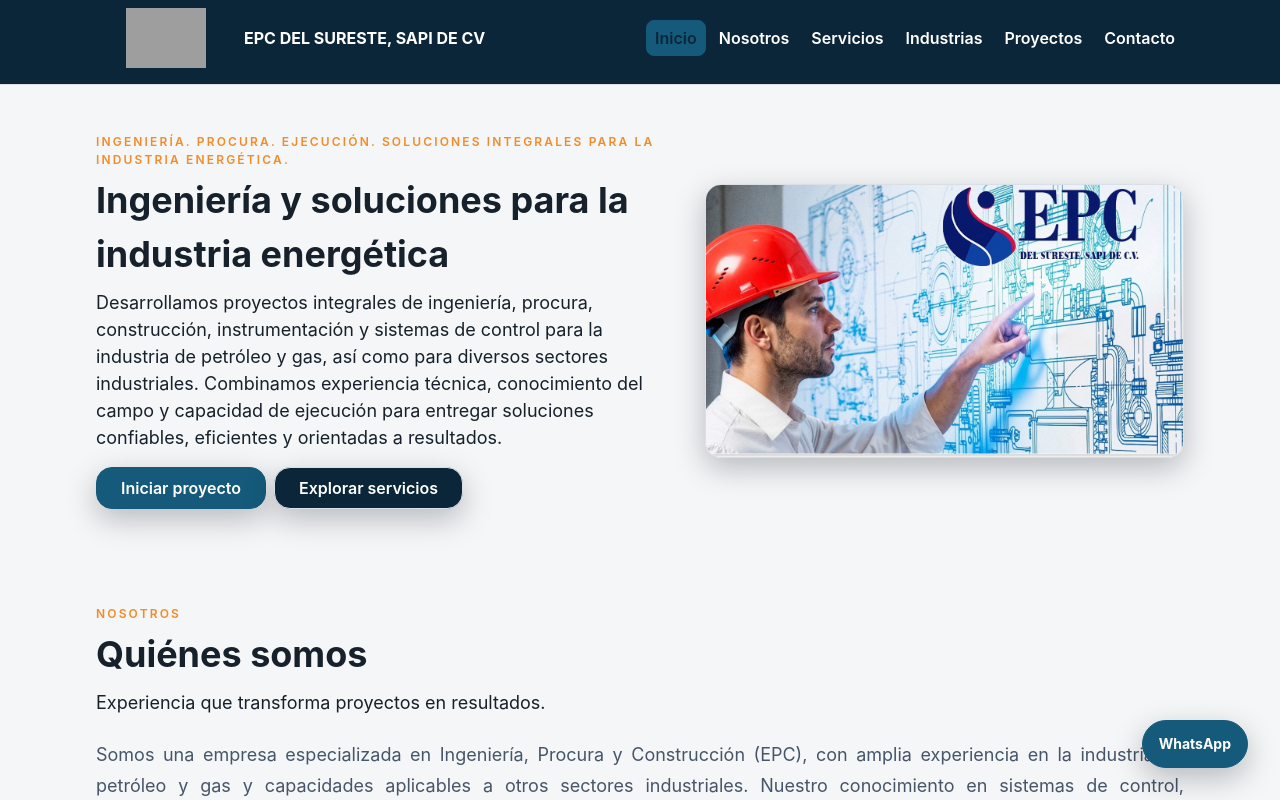
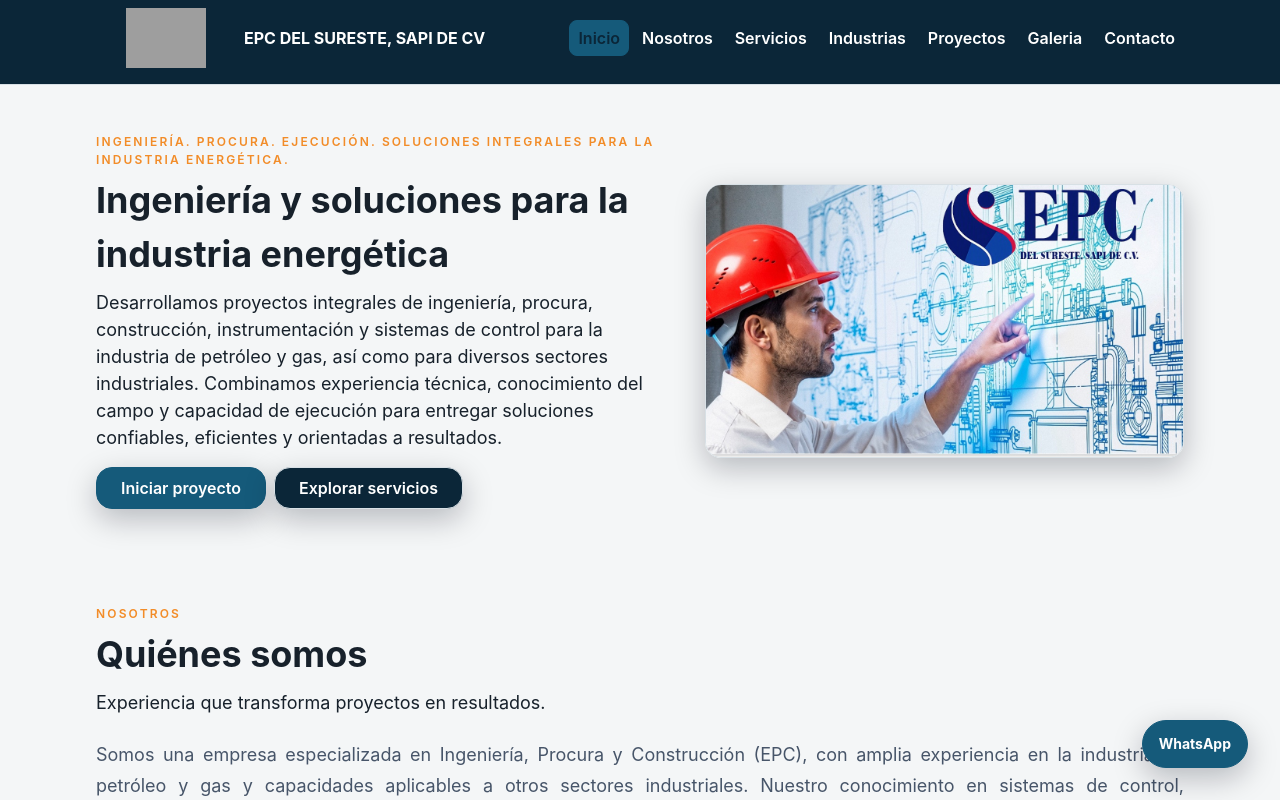
Before and after one commit to Rojano23/EPCDELSURESTE, a React (Vite) app: page / in a window 1280 px wide. Shown: the top 800 px of the page. Built offline with nearby package versions, Linux system fonts and the light colour scheme; grey boxes are pictures that could not be loaded.

Commit message:
Add Gallery Botton and Section

```diff
--- a/src/data/navigation.ts
+++ b/src/data/navigation.ts
@@ -31,6 +31,12 @@ export const navigationItems: NavigationItem[] = [
     featureKey: 'projects',
   },
   {
+    id: 'gallery',
+    label: 'Galeria',
+    href: '#marcas-galeria',
+    featureKey: 'gallery',
+  },
+  {
     id: 'contact',
     label: 'Contacto',
     href: '#contacto',
--- a/src/types/index.ts
+++ b/src/types/index.ts
@@ -211,7 +211,7 @@ export interface ClientConfig {
 
 export type NavigationFeatureKey = keyof Pick<
   FeatureFlags,
-  'about' | 'services' | 'industries' | 'projects' | 'differentiators'
+  'about' | 'services' | 'industries' | 'projects' | 'differentiators' | 'gallery'
 >;
 
 export interface NavigationItem {
```
